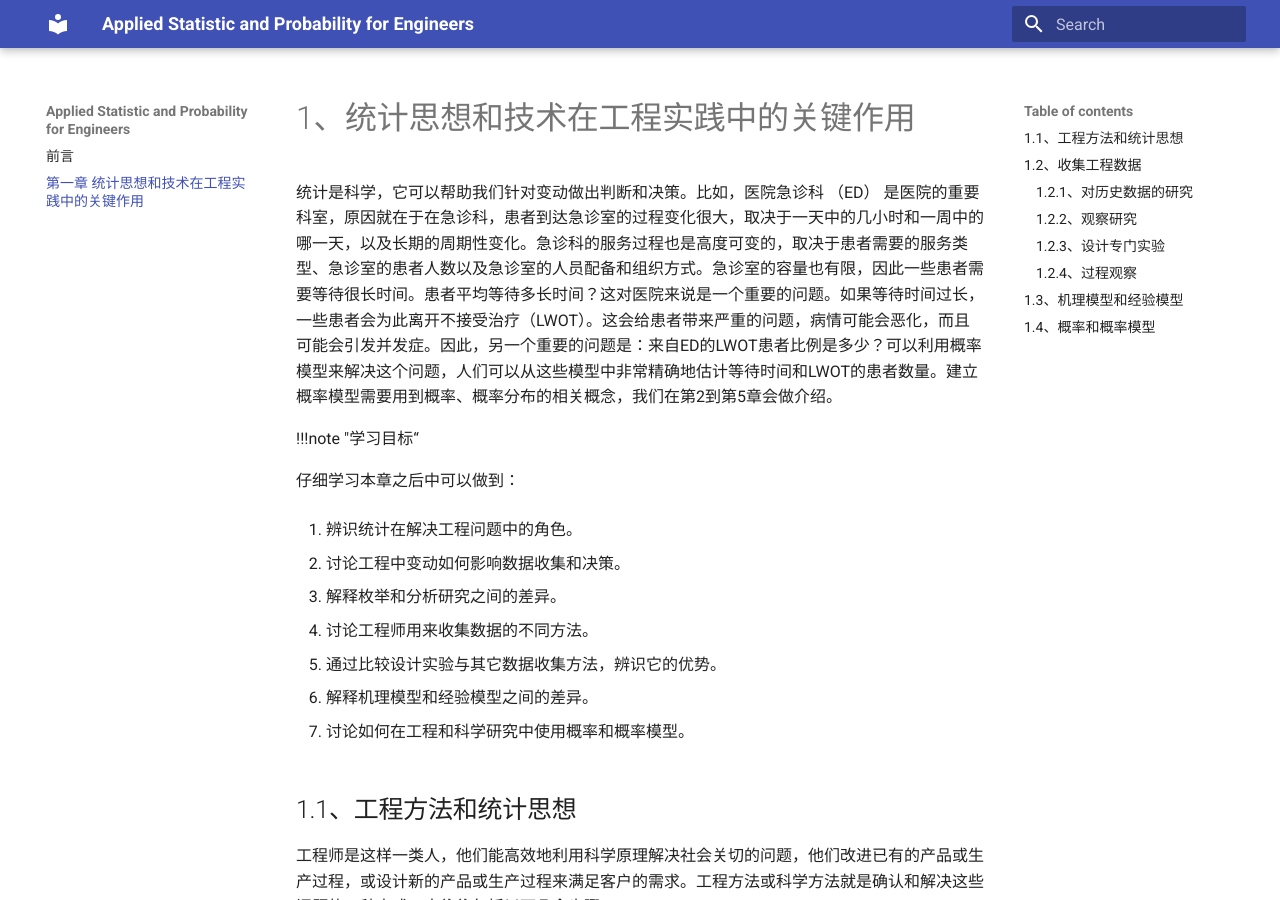
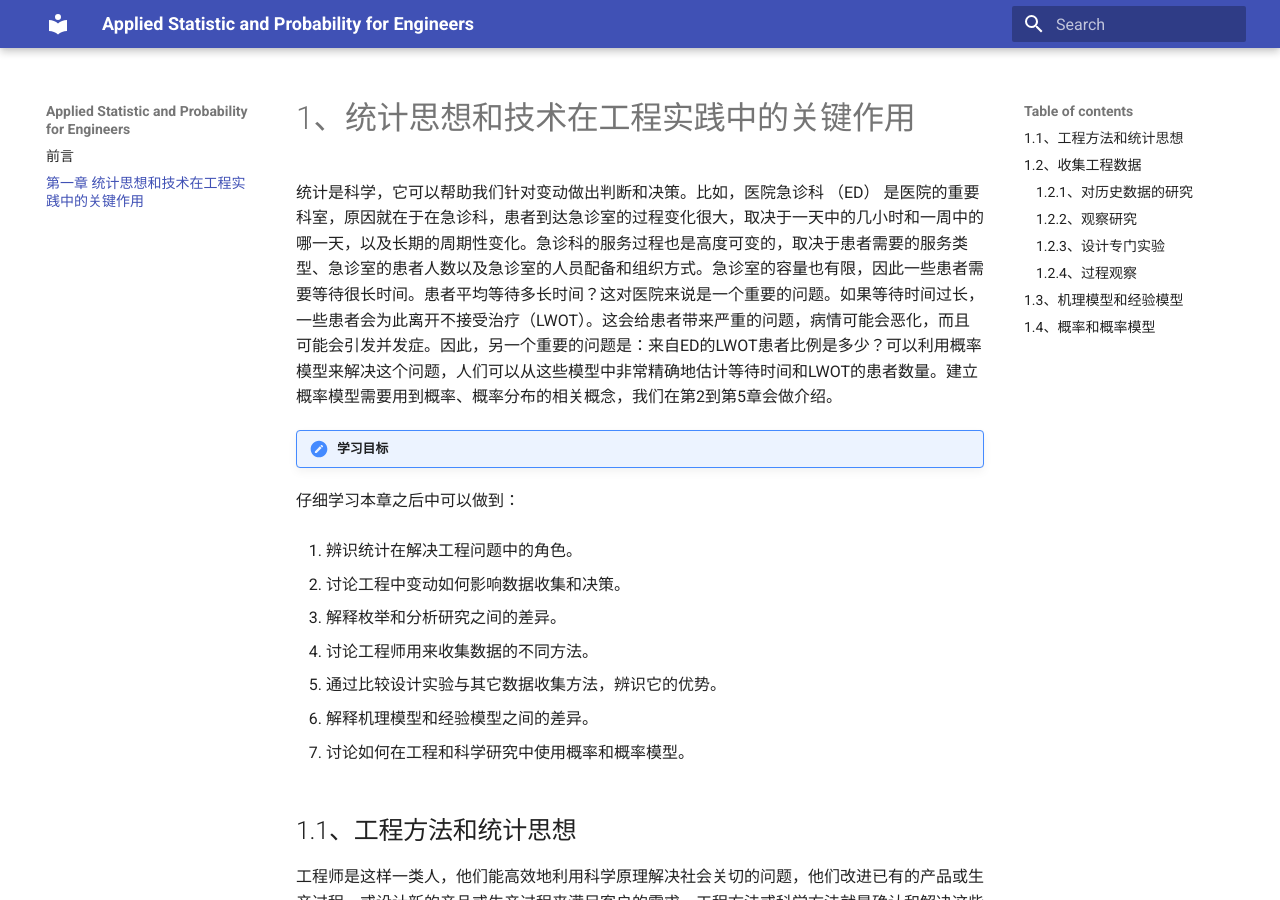
Before and after one commit to chenmich/applied_statistic_and_probability_for_engineers, an MkDocs documentation site: the page built from docs/first.md, in a window 1280 px wide and 900 px high. Built offline with MkDocs 1.6.1 and Material for MkDocs 9.7.7, drawn with Linux system fonts in a browser that asks for light colours.

Commit message:
modify an type error

```diff
--- a/docs/first.md
+++ b/docs/first.md
@@ -2,7 +2,7 @@
 
 统计是科学，它可以帮助我们针对变动做出判断和决策。比如，医院急诊科 （ED） 是医院的重要科室，原因就在于在急诊科，患者到达急诊室的过程变化很大，取决于一天中的几小时和一周中的哪一天，以及长期的周期性变化。急诊科的服务过程也是高度可变的，取决于患者需要的服务类型、急诊室的患者人数以及急诊室的人员配备和组织方式。急诊室的容量也有限，因此一些患者需要等待很长时间。患者平均等待多长时间？这对医院来说是一个重要的问题。如果等待时间过长，一些患者会为此离开不接受治疗（LWOT）。这会给患者带来严重的问题，病情可能会恶化，而且可能会引发并发症。因此，另一个重要的问题是：来自ED的LWOT患者比例是多少？可以利用概率模型来解决这个问题，人们可以从这些模型中非常精确地估计等待时间和LWOT的患者数量。建立概率模型需要用到概率、概率分布的相关概念，我们在第2到第5章会做介绍。
 
-!!!note "学习目标“
+!!!note "学习目标"
 
   仔细学习本章之后中可以做到：
 
```
